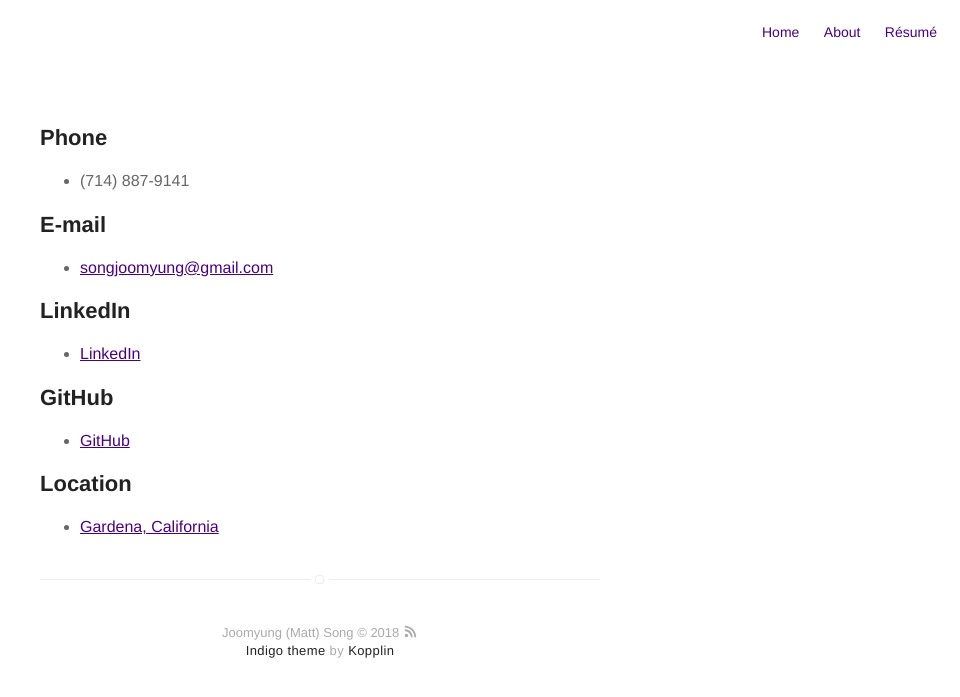
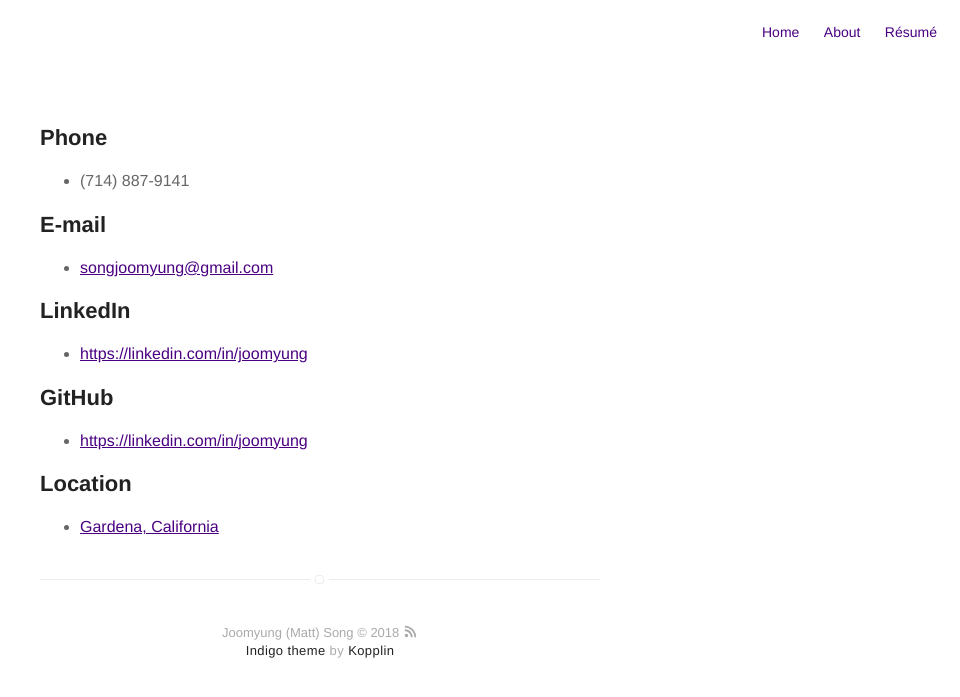
Before and after one commit to joomyung/joomyung.github.io, a Jekyll site: the page built from contacts.md, in a window 1280 px wide. Shown: the top 697 px of the page, without its empty margins (320-1280 px from the left). Built offline with Jekyll 4.4.1, drawn with Linux system fonts in a browser that asks for light colours.

Commit message:
edit contacts.md

```diff
--- a/_includes/social-links.html
+++ b/_includes/social-links.html
@@ -30,7 +30,7 @@
     {% endif %}
 
     {% if site.linkedin %}
-        <a class="link" data-title="linkedin.com/in/{{ site.linkedin }}" href="http://linkedin.com/in/{{ site.linkedin }}" target="_blank">
+        <a class="link" data-title="linkedin.com/in/{{ site.linkedin }}" href="https://linkedin.com/in/{{ site.linkedin }}" target="_blank">
             <svg class="icon icon-linkedin"><use xlink:href="#icon-linkedin"></use></svg>
         </a>
     {% endif %}
--- a/contacts.md
+++ b/contacts.md
@@ -15,12 +15,12 @@ layout: page
 
 <h2>LinkedIn</h2>
 <ul>
-	<li><a href="http://linkedin.com/in/{{ site.linkedin }}">LinkedIn</a></li>
+	<li><a href="https://linkedin.com/in/{{ site.linkedin }}" target="_blank">https://linkedin.com/in/joomyung</a></li>
 </ul>
 
 <h2>GitHub</h2>
 <ul>
-	<li><a href="https://github.com/{{ site.github }}">GitHub</a></li>
+	<li><a href="https://github.com/{{ site.github }}" target="_blank">https://linkedin.com/in/joomyung</a></li>
 </ul>
 
 <h2>Location</h2>
```
